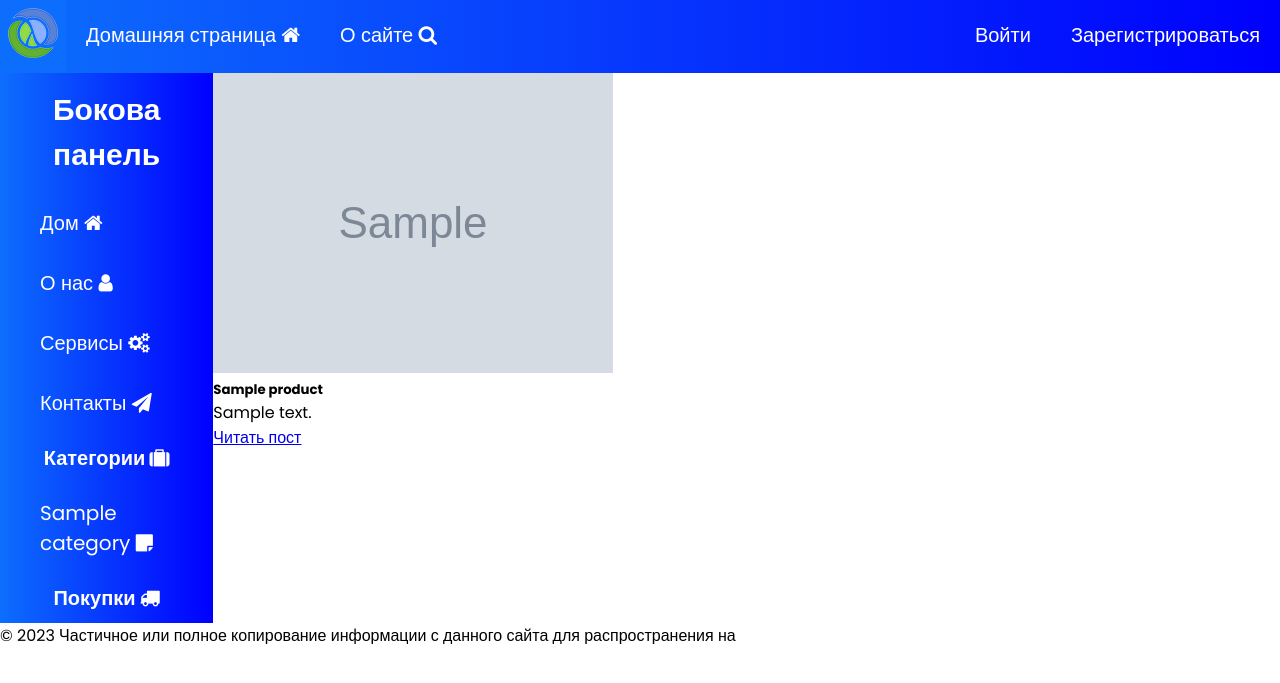
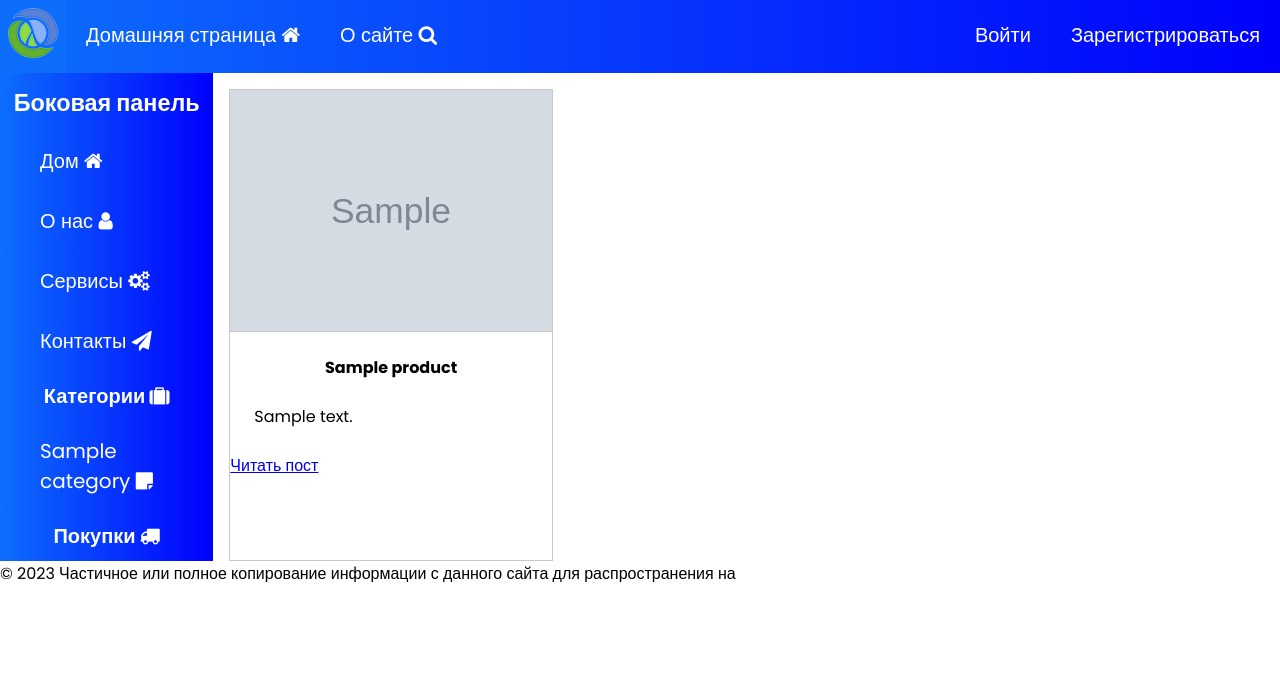
Before and after one commit to EgorKondratyev/site-shop-training, a Django app: page / in a window 1280 px wide. Shown: the top 683 px of the page. Run offline with Django 4.2, Linux system fonts and the light colour scheme; tables that the repository leaves empty hold one stand-in row (values such as "Sample post"); grey boxes marked "Sample" are stand-in pictures.

Commit message:
card without bootstrap

```diff
--- a/shop/home/templates/home/base.html
+++ b/shop/home/templates/home/base.html
@@ -98,7 +98,7 @@
         <!-- Left Sidebar -->
         <div class="sidebar-container">
             <ul>
-                <h2 class="sidebar-title">Бокова панель</h2>
+                <h3 class="sidebar-title">Боковая панель</h3>
 
                 {% if category_selected == 0 %}
                 <li class="active"><a class="sidebar-link" href="{% url 'home' %}">Дом <span class="fa fa-home"></span>
@@ -113,7 +113,7 @@
                 <li><a class="sidebar-link" href="#">Сервисы <span class="fa fa-cogs"></span></a></li>
                 <li><a class="sidebar-link" href="#">Контакты <span class="fa fa-paper-plane"></span></a></li>
 
-                <h4 class="block">Категории <span class="fa fa-suitcase"></span></h4>
+                <h4 class="sidebar-block">Категории <span class="fa fa-suitcase"></span></h4>
 
                 {% for category in categories %}
                 {% if category_selected == category.id %}
@@ -128,7 +128,7 @@
                 <!-- <li><a href="#"><span class="fa fa-briefcase"></span>Works</a></li>
                 <li><a href="#"><span class="fa fa-suitcase"></span>Gallery</a></li> -->
 
-                <h4 class="block">Покупки <span class="fa fa-truck"></span></h4>
+                <h4 class="sidebar-block">Покупки <span class="fa fa-truck"></span></h4>
 
                 {% if request.user.is_authenticated %}
                 {% if category_selected == 'cart' %}
@@ -148,7 +148,9 @@
 
         <!-- Product Block -->
         <div class="content-container">
-            {% block content %} {% endblock %}
+            <div class="card-container">
+                {% block content %}{% endblock %}
+            </div>
         </div>
         <!-- End Product Block -->
 
--- a/shop/home/templates/home/home.html
+++ b/shop/home/templates/home/home.html
@@ -2,17 +2,21 @@
 
 {% block content %}
 {% for product in products %}
-<div class="col-lg-4 col-md-6 col-sm-12 p-4">
-    <div class="card">
-        {% if product.photo %}
-        <img class="card-img-top" alt="..." src="{{ product.photo.photo.url }}">
-        {% endif %}
-        <div class="card-body">
-            <h5 class="card-title">{{ product.name }}</h5>
-            <p class="card-text">{{ product.description| linebreaks | truncatewords:30 }}</p>
-            <a href="{{ product.get_absolute_url }}" class="btn btn-primary">Читать пост</a>
-        </div>
+<div class="card">
+    {% if product.photo %}
+    <img class="card-img" src="{{ product.photo.photo.url }}" alt="card-img">
+    {% endif %}
+
+    <div class="card-body">
+        <h4 class="card-title">{{ product.name }}</h4>
+        <p class="card-text">
+            {{ product.description|truncatewords_html:30|safe }}
+        </p>
+        <a class="read-more" href="{{ product.get_absolute_url }}">Читать пост</a>
     </div>
+
+
+
 </div>
 {% empty %}
 {% endfor %}
--- a/shop/shop/static/css/style.css
+++ b/shop/shop/static/css/style.css
@@ -58,7 +58,7 @@
 	padding: 0.5em;
 	text-align: center;
 }
-.block {
+.sidebar-block {
 	padding: 0.5em 0 0.5em 0;
 	text-align: center;
 }
@@ -74,6 +74,32 @@
 	background: #0d6efd;
 }
 /* End Sidebar */
+
+/* Card */
+.card-container {
+	display: grid;
+	grid-column: 1/13;
+	grid-template-columns: repeat(3, 1fr);
+}
+.card {
+	margin: 1em 1em 0 1em;
+	border: solid 0.1px rgb(200, 200, 200);
+}
+.card-img {
+	width: 100%;
+	border-bottom: solid 0.1px rgb(200, 200, 200);
+}
+.card-title {
+	text-align: center;
+	padding: 1em 1em 0 1em;
+}
+.card-text {
+	padding: 1.5em;
+}
+.read-more {
+
+}
+/* End Card */
 
 /* Preloader */
 /* Colors */
```
